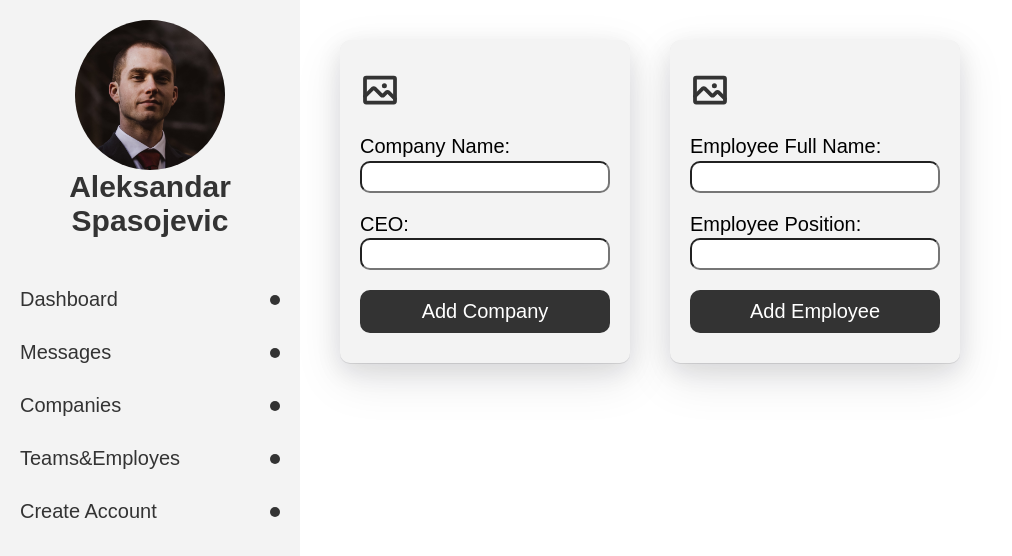
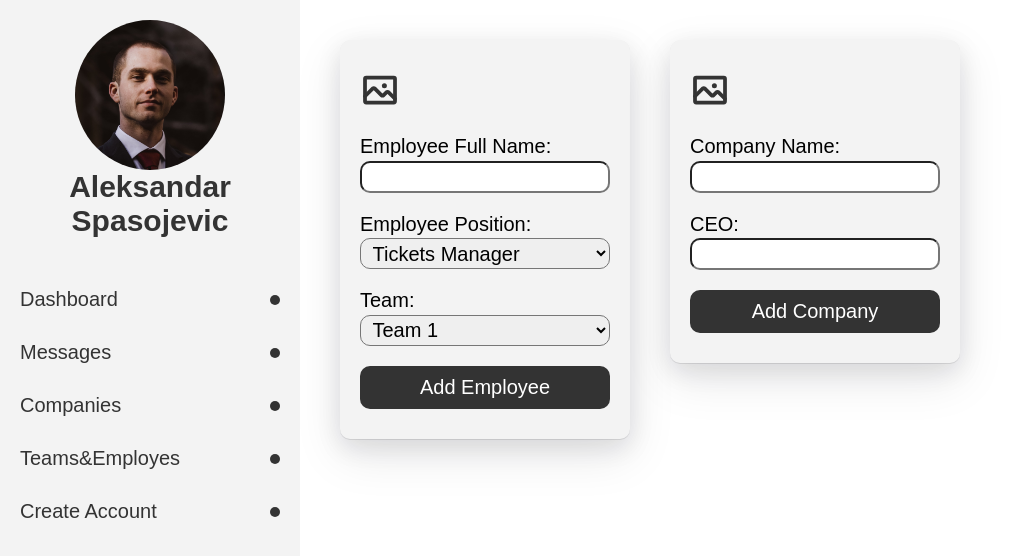
Before and after one commit to DevAleksandarS/bira, a React (Vite) app: page / in a window 1280 px wide. Shown: the top 556 px of the page, without its empty margins (0-1012 px from the left). Built offline with nearby package versions, Linux system fonts and the light colour scheme.

Commit message:
Admin CreateAccount

```diff
--- a/src/elements/admin/CreateAccount.jsx
+++ b/src/elements/admin/CreateAccount.jsx
@@ -20,12 +20,21 @@ export default function CreateAccount() {
         >
           <Image size={40} color="#333" weight="bold" />
         </label>
-        <label htmlFor="cname">Company Name:</label>
-        <input type="text" id="cname" name="cname" />
-        <label htmlFor="ceo">CEO:</label>
-        <input type="text" id="ceo" name="ceo" />
+        <label htmlFor="ename">Employee Full Name:</label>
+        <input type="text" id="ename" name="ename" />
+        <label htmlFor="eposition">Employee Position:</label>
+        <select id="eposition" name="eposition">
+          <option value="tickets-manager">Tickets Manager</option>
+          <option value="technical-support">Technical Support</option>
+          <option value="ticketing">Ticketing</option>
+        </select>
+        <label htmlFor="team">Team:</label>
+        <select id="team" name="team">
+          <option value="team1">Team 1</option>
+          <option value="team2">Team 2</option>
+        </select>
 
-        <input className="button" type="submit" value="Add Company" />
+        <input className="button" type="submit" value="Add Employee" />
       </form>
 
       <form className="add">
@@ -43,12 +52,12 @@ export default function CreateAccount() {
         >
           <Image size={40} color="#333" weight="bold" />
         </label>
-        <label htmlFor="ename">Employee Full Name:</label>
-        <input type="text" id="ename" name="ename" />
-        <label htmlFor="eposition">Employee Position:</label>
-        <input type="text" id="eposition" name="eposition" />
+        <label htmlFor="cname">Company Name:</label>
+        <input type="text" id="cname" name="cname" />
+        <label htmlFor="ceo">CEO:</label>
+        <input type="text" id="ceo" name="ceo" />
 
-        <input className="button" type="submit" value="Add Employee" />
+        <input className="button" type="submit" value="Add Company" />
       </form>
     </div>
   );
--- a/src/style/admin-create-account/admin-create-account.css
+++ b/src/style/admin-create-account/admin-create-account.css
@@ -21,7 +21,7 @@
 .admin-create-account .add label {
   margin-top: 20px;
 }
-.admin-create-account .add input {
+.admin-create-account .add input, .admin-create-account .add select {
   width: 250px;
   font-size: inherit;
   padding: 2.5px 7.5px;
--- a/src/style/admin-create-account/admin-create-account.sass
+++ b/src/style/admin-create-account/admin-create-account.sass
@@ -21,7 +21,7 @@
     label
       margin-top: 20px
 
-    input
+    input, select
       width: 250px
       font-size: inherit
       padding: 2.5px 7.5px
```
